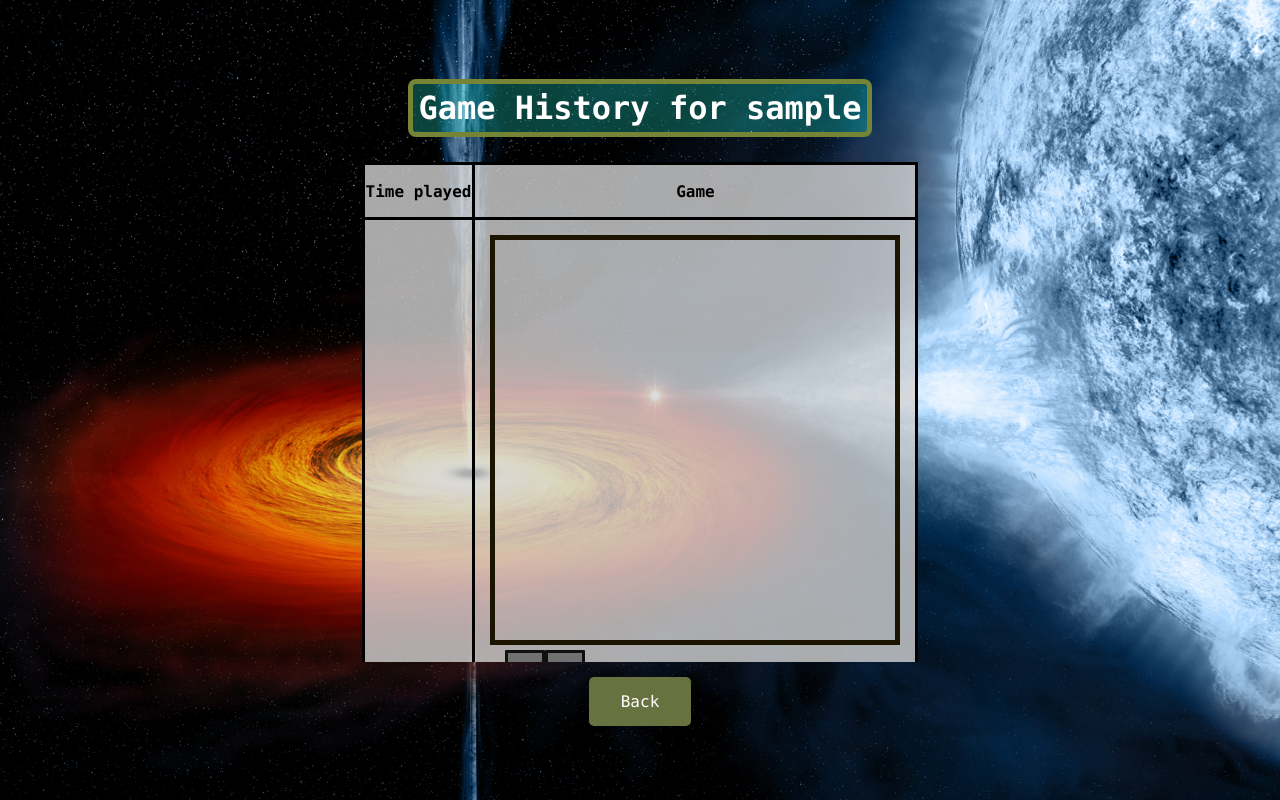
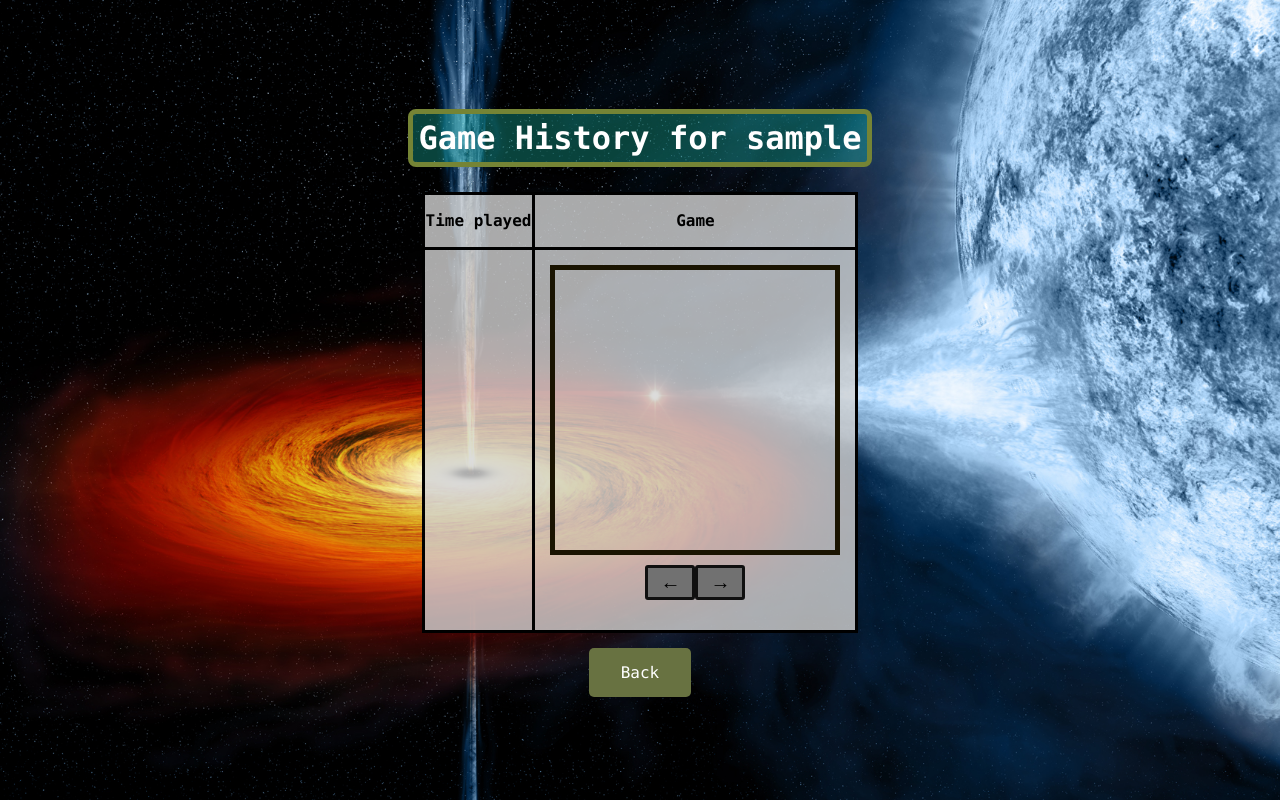
Before and after one commit to kingofnart/chess_engine, a Flask app: template templates/game_history.html in a window 1280 px wide. Run offline with Flask 3, Linux system fonts and the light colour scheme; the template is opened without the code that fills it: most values are stand-ins (such as "Sample title", 1, 10 or a date in 2020).

Commit message:
Resized the game history boards

```diff
--- a/app.py
+++ b/app.py
@@ -115,7 +115,6 @@ def login():
                 user_data = cur.fetchone()
 
         if user_data and check_password_hash(user_data[2], password):
-            print(f"User {user_data[1]} logged in! ID: {user_data[0]} hash: {user_data[2]}")
             user = User(user_data[0], user_data[1], user_data[2])
             login_user(user)
             return redirect(url_for('index'))
--- a/game.py
+++ b/game.py
@@ -22,7 +22,6 @@ class Game():
 
     # ChessBoard class will call this when it gets two clicks input
     def make_move(self, move):
-        print(f"backend attempting to make move: {move}")
         # check if trying to reset
         if move[0] == "reset":
             self.turn = 0
@@ -31,7 +30,6 @@ class Game():
             self.board.reset()
             return { 'status': 'reset' }
         elif move[0] == "save game":
-            print("make_move: saving...")
             self.save_game(self.board.move_history)
             return { 'status': 'game saved' }
         elif move[0] == "revert":
@@ -130,17 +128,14 @@ class Game():
     def save_game(self, history):
         with current_app.app_context():
             if not current_user.is_authenticated:
-                print("User not logged in")
                 return "User not logged in", 401
         local_tz = get_localzone() # get local machines timzone
         game_time = datetime.now(local_tz).replace(second=0, microsecond=0)
         conn = connect()
         if conn == -1:
-            print("Error connecting to database")
             return "Error connecting to database", 500
         with conn:
             with conn.cursor() as cur:
-                print(f"Saving game time: {game_time}, history: {history}")
                 cur.execute("INSERT INTO games (user_id, game_history, game_time) VALUES (%s, %s, %s)", (current_user.id, history, game_time))
                 conn.commit()
 
--- a/static/css/main.css
+++ b/static/css/main.css
@@ -29,10 +29,17 @@ body {
     padding: 0;
 }
 
+.game-history-wrapper {
+    position: relative;
+    display: flex;
+    align-items: center;
+    flex-direction: column;
+}
+
 .game-history-container {
     display: grid;
-    grid-template-columns: repeat(8, 50px);
-    grid-template-rows: repeat(8, 50px);
+    grid-template-columns: repeat(8, 35px);
+    grid-template-rows: repeat(8, 35px);
     outline: 5px solid rgb(26, 20, 1);
 }
 
@@ -81,8 +88,8 @@ body {
 }
 
 .square-hist {
-    width: 25px;
-    height: 25px;
+    width: 35px;
+    height: 35px;
     display: flex;
     align-items: center;
     justify-content: center;
@@ -133,8 +140,8 @@ body {
 }
 
 .piece-hist {
-    width: 20px;
-    height: 20px;
+    width: 30px;
+    height: 30px;
 }
 
 .selected {
@@ -317,17 +324,22 @@ p {
     display: flex;
     justify-content: center;
     align-items: center;
-    margin-top: 5px;
+    margin: 10px;
     width: 100px;
 }
 
 .navigation-buttons button {
     margin-top: 5px;
     padding: 5px;
+    display: flex;
+    justify-content: center;
+    align-items: center;
     font-weight: bold;
-    font-size: 24px;
+    font-size: 20px;
+    height: 35px;
+    width: 50px;
     border: 3px solid #101010;
-    border-radius: 1px;
+    border-radius: 3px;
     background-color: #717171;
     cursor: pointer;
     color: black;
--- a/static/script/chessboard.js
+++ b/static/script/chessboard.js
@@ -47,7 +47,6 @@ class ChessBoard {
     // function to send user input (move) to backend to proccess
     // frontend -> backend (but also backend->frontend via returns i.e. response)
     async makeMove(gameID, move) {
-        console.log("frontend sending move: ", move)
         try {
             const response = await fetch('/move', {
                 method: 'POST',
@@ -228,7 +227,6 @@ class ChessBoard {
 
     // method to stop clocks, show game ending message and reset button
     async endGame(input) {
-        console.log("Ending game")
         clearInterval(this.timerHandles.white);
         clearInterval(this.timerHandles.black);
         const message_row = document.getElementById("message-row");
--- a/static/script/history.js
+++ b/static/script/history.js
@@ -6,7 +6,6 @@ class ChessBoardHistory {
 
     constructor(init_gameID, init_moves) {
         this.gameMoves = init_moves;
-        console.log("Moves found: ", this.gameMoves, " via id: ", init_gameID);
         this.gameContainer = document.getElementById(`game-container-${init_gameID}`);
         this.gameContainerWrapper = document.getElementById(`game-container-wrapper-${init_gameID}`);
         this.rowLabels = document.getElementById(`row-labels-${init_gameID}`);
@@ -37,7 +36,6 @@ class ChessBoardHistory {
 
     async makeMove(gameID, move) {
         try {
-            console.log("sending move: ", move, " and id: ", gameID)
             const response = await fetch(`/move`, {
                 method: 'POST',
                 headers: {
@@ -48,11 +46,9 @@ class ChessBoardHistory {
             const result = await response.json();
             if (result.status === 'move applied') {
                 this.updateBoard(result.w_coords, result.b_coords, result.promotion, gameID);
-                console.log("returning: ", [result.w_coords, result.b_coords])
                 return [result.w_coords, result.b_coords];
             } else {
                 alert("Error in response from makeMove");
-                console.log("Backend didn't apply move: ");
             }
         } catch (error) {
             console.error("Error during makeMove: ", error);
@@ -87,7 +83,7 @@ class ChessBoardHistory {
         for (let row = 0; row < 8; row++) {
             for (let col = 0; col < 8; col++) {
                 const square = document.createElement('button');
-                square.classList.add('square', (row + col) % 2 === 0 ? 'light' : 'dark');
+                square.classList.add('square-hist', (row + col) % 2 === 0 ? 'light' : 'dark');
                 square.dataset.coordinate = `${7 - row},${col},${render_gameID}`;
                 this.gameContainer.appendChild(square);
             }
@@ -104,7 +100,7 @@ class ChessBoardHistory {
             if (square) {
                 const img = document.createElement('img');
                 img.src = this.getPieceImageUrl(names[index], color);
-                img.classList.add('piece');
+                img.classList.add('piece-hist');
                 square.appendChild(img);
             }
         });
@@ -144,18 +140,13 @@ class ChessBoardHistory {
 
     async moveLeft(left_gameID) {
         const chessBoard = chessBoards[left_gameID];
-        console.log("moveLEFT found chessboard with moves: ", chessBoard.gameMoves, " with id ", left_gameID)
         if (chessBoard) {
             const gameCoords = coords[left_gameID];
-            console.log("coordinates list: ", gameCoords);
             if (gameCoords.length > 1) {
                 gameCoords.pop();
-                console.log("coordinates list after pop: ", gameCoords);
                 const [w_coords, b_coords] = gameCoords[gameCoords.length - 1];
-                console.log("current board state: (white): ", w_coords, "(black):", b_coords)
                 const left_move = ["revert", w_coords, b_coords];
                 const result = await this.makeMove(left_gameID, left_move);
-                console.log("result: " , result, ", rendering board with coordinates: (white): ", w_coords, ", (black):", b_coords);
                 chessBoard.renderBoard(w_coords, b_coords, left_gameID);
                 moveCounters[left_gameID] -= 1;
             }
@@ -166,17 +157,12 @@ class ChessBoardHistory {
 
     async moveRight(right_gameID) {
         const chessBoard = chessBoards[right_gameID];
-        console.log("moveRIGHT found chessboard with moves: ", chessBoard.gameMoves, " with id ", right_gameID)
         if (chessBoard) {
             if (moveCounters[right_gameID] < this.gameMoves.length && this.gameMoves[0].length > 0) {
-                console.log("Moves list: ", this.gameMoves, ", index of move: ", moveCounters[right_gameID]);
                 let right_move = this.gameMoves[moveCounters[right_gameID]];
                 if (right_move.length === 2) { right_move.push("nothingtoseehere") }
-                console.log("Move to be applied: ", right_move);
                 const [w_coords, b_coords] = await chessBoard.makeMove(right_gameID, right_move);
-                console.log("Coordinates received: (white): ", w_coords, "(black):", b_coords);
                 coords[right_gameID].push([w_coords, b_coords]);
-                console.log("updated to coords: ", coords[right_gameID]);
                 moveCounters[right_gameID] += 1;
             }
         } else {
--- a/templates/game_history.html
+++ b/templates/game_history.html
@@ -34,10 +34,10 @@
                         <td>
                             <div class='game-history-wrapper' id="game-container-wrapper-{{ game.id }}">
                                 <div class='game-history-container' id="game-container-{{ game.id }}"></div>
-                            </div>
-                            <div class="navigation-buttons">
-                                <button id="left-{{ game.id }}">&larr;</button>
-                                <button id="right-{{ game.id }}">&rarr;</button>
+                                <div class="navigation-buttons">
+                                    <button id="left-{{ game.id }}">&larr;</button>
+                                    <button id="right-{{ game.id }}">&rarr;</button>
+                                </div>
                             </div>
                         </td>
                     </tr>
```
